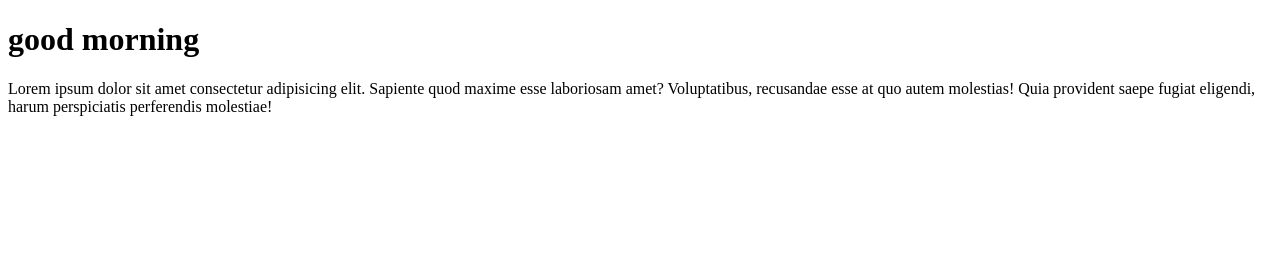
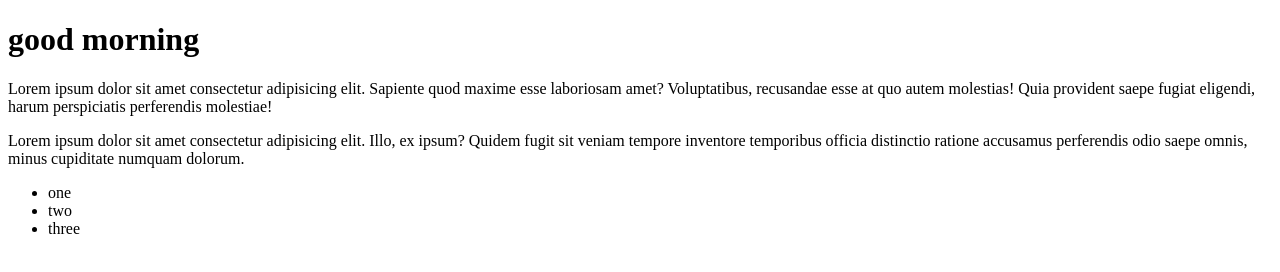
Before and after one commit to katbarakh/testGit, a plain HTML site: page index.html in a window 1280 px wide. Drawn offline with Linux system fonts and the light colour scheme.

Commit message:
add span, div, list

```diff
--- a/index.html
+++ b/index.html
@@ -9,5 +9,13 @@
 <body>
     <h1>good morning</h1>
     <p>Lorem ipsum dolor sit amet consectetur adipisicing elit. Sapiente quod maxime esse laboriosam amet? Voluptatibus, recusandae esse at quo autem molestias! Quia provident saepe fugiat eligendi, harum perspiciatis perferendis molestiae!</p>
+    <span>Lorem ipsum dolor sit amet consectetur adipisicing elit. Illo, ex ipsum? Quidem fugit sit veniam tempore inventore temporibus officia distinctio ratione accusamus perferendis odio saepe omnis, minus cupiditate numquam dolorum.</span>
+    <div>
+        <ul>
+            <li>one</li>
+            <li>two</li>
+            <li>three</li>
+        </ul>
+    </div>
 </body>
 </html>
```
